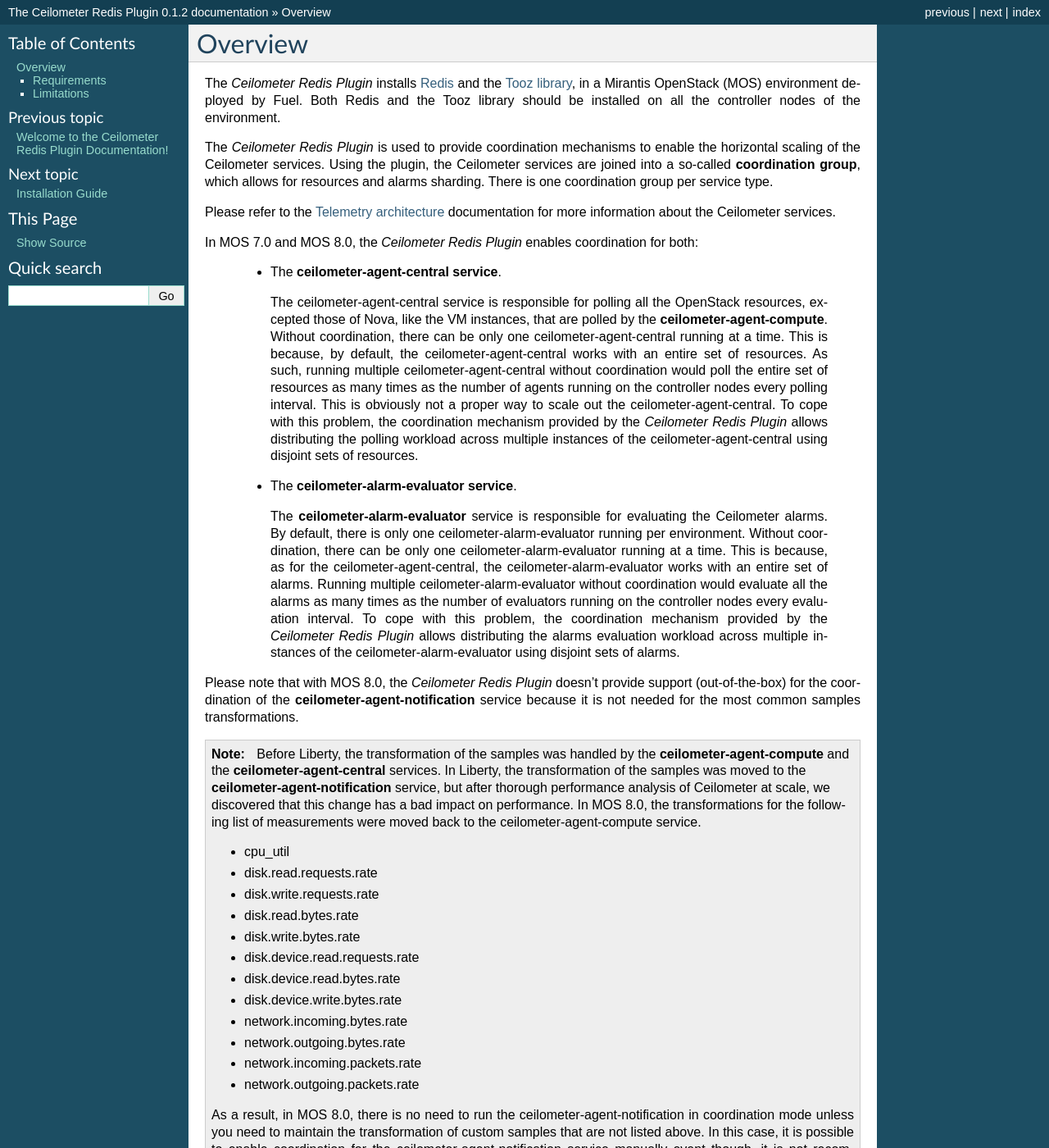
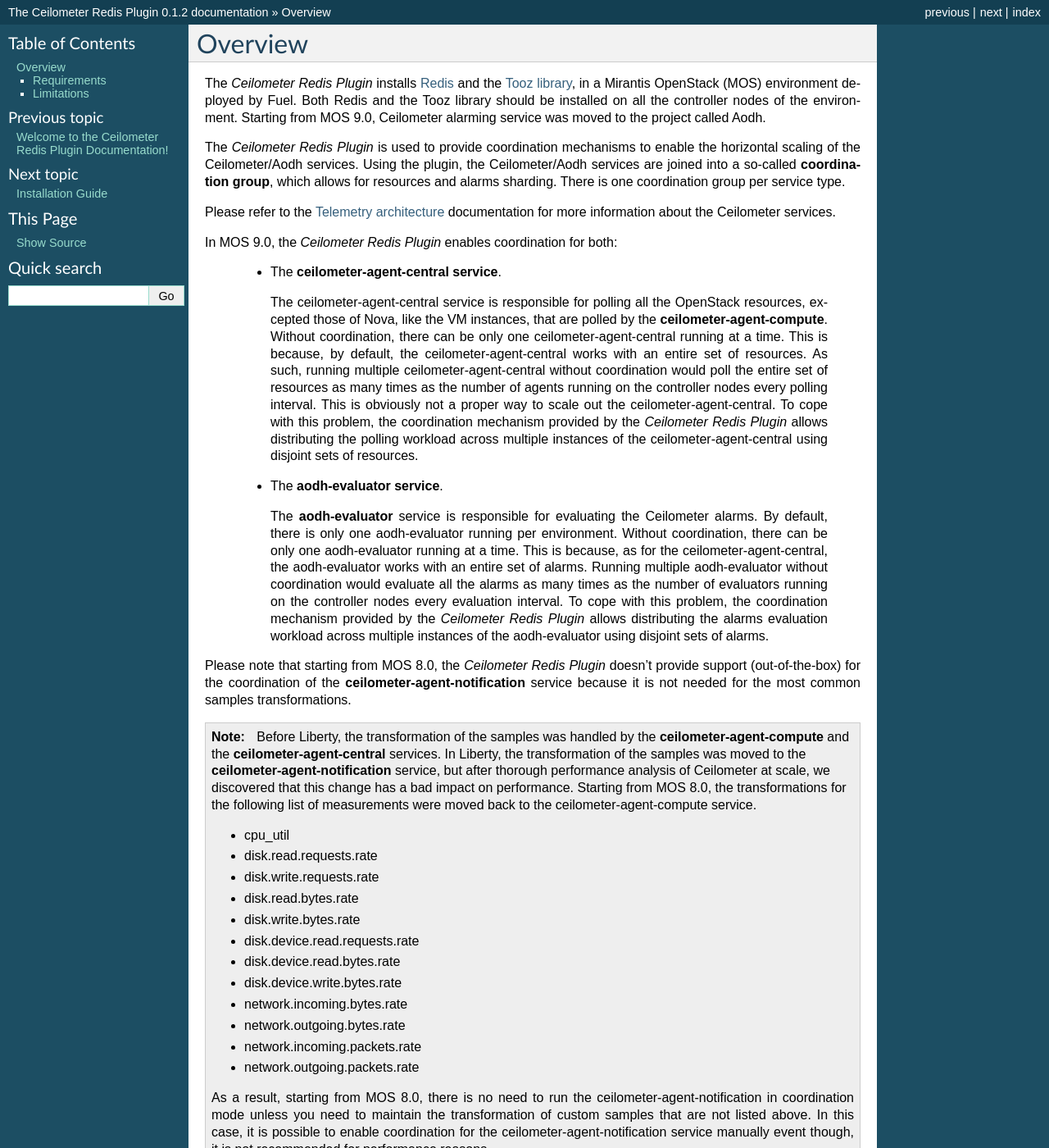
Before and after one commit to openstack-archive/fuel-plugin-ceilometer-redis, a Sphinx documentation site: the page built from doc/source/description.rst, in a window 1280 px wide and 1400 px high. Shown: the whole window at 82% size. Built offline with Sphinx 7.4.7, drawn with Linux system fonts in a browser that asks for light colours; some of the changed text lies outside the part shown.

```diff
--- a/doc/source/description.rst
+++ b/doc/source/description.rst
@@ -5,11 +5,13 @@ The *Ceilometer Redis Plugin* installs `Redis <http://redis.io>`_ and
 the `Tooz library <http://docs.openstack.org/developer/tooz/>`_, in a
 Mirantis OpenStack (MOS) environment deployed by Fuel.
 Both Redis and the Tooz library should be installed on all the controller
-nodes of the environment.
+nodes of the environment. Starting from MOS 9.0, Ceilometer alarming service was
+moved to the project called Aodh.
+
 
 The *Ceilometer Redis Plugin* is used to provide coordination mechanisms to
-enable the horizontal scaling of the Ceilometer services. Using the plugin,
-the Ceilometer services are joined into a so-called **coordination group**,
+enable the horizontal scaling of the Ceilometer/Aodh services. Using the plugin,
+the Ceilometer/Aodh services are joined into a so-called **coordination group**,
 which allows for resources and alarms sharding.
 There is one coordination group per service type.
 
@@ -17,7 +19,7 @@ Please refer to the `Telemetry architecture
 <http://docs.openstack.org/admin-guide/telemetry-system-architecture.html>`_
 documentation for more information about the Ceilometer services.
 
-In MOS 7.0 and MOS 8.0, the *Ceilometer Redis Plugin* enables coordination
+In MOS 9.0, the *Ceilometer Redis Plugin* enables coordination
 for both:
 
   * The **ceilometer-agent-central service**.
@@ -34,20 +36,20 @@ for both:
     across multiple instances of the ceilometer-agent-central using disjoint sets
     of resources.
 
-  * The **ceilometer-alarm-evaluator service**.
+  * The **aodh-evaluator service**.
 
-    The **ceilometer-alarm-evaluator** service is responsible for evaluating the Ceilometer alarms.
-    By default, there is only one ceilometer-alarm-evaluator running per environment.
-    Without coordination, there can be only one ceilometer-alarm-evaluator running at a time.
-    This is because, as for the ceilometer-agent-central, the ceilometer-alarm-evaluator works
-    with an entire set of alarms. Running multiple ceilometer-alarm-evaluator
+    The **aodh-evaluator** service is responsible for evaluating the Ceilometer alarms.
+    By default, there is only one aodh-evaluator running per environment.
+    Without coordination, there can be only one aodh-evaluator running at a time.
+    This is because, as for the ceilometer-agent-central, the aodh-evaluator works
+    with an entire set of alarms. Running multiple aodh-evaluator
     without coordination would evaluate all the alarms as many times as the number of evaluators
     running on the controller nodes every evaluation interval. To cope with this problem,
     the coordination mechanism provided by the *Ceilometer Redis Plugin* allows distributing
-    the alarms evaluation workload across multiple instances of the ceilometer-alarm-evaluator
+    the alarms evaluation workload across multiple instances of the aodh-evaluator
     using disjoint sets of alarms.
 
-Please note that with MOS 8.0, the *Ceilometer Redis Plugin* doesn't provide support
+Please note that starting from MOS 8.0, the *Ceilometer Redis Plugin* doesn't provide support
 (out-of-the-box) for the coordination of the **ceilometer-agent-notification** service because
 it is not needed for the most common samples transformations.
 
@@ -56,7 +58,7 @@ it is not needed for the most common samples transformations.
    In Liberty, the transformation of the samples was moved
    to the **ceilometer-agent-notification** service, but after thorough performance analysis
    of Ceilometer at scale, we discovered that this change has a bad impact on performance.
-   In MOS 8.0, the transformations for the following list of measurements were moved back
+   Starting from MOS 8.0, the transformations for the following list of measurements were moved back
    to the ceilometer-agent-compute service.
 
    * cpu_util
@@ -72,7 +74,7 @@ it is not needed for the most common samples transformations.
    * network.incoming.packets.rate
    * network.outgoing.packets.rate
 
-   As a result, in MOS 8.0, there is no need to run the ceilometer-agent-notification
+   As a result, starting from MOS 8.0, there is no need to run the ceilometer-agent-notification
    in coordination mode unless you need to maintain the transformation of custom samples that
    are not listed above. In this case, it is possible to enable coordination for the
    ceilometer-agent-notification service manually event though, it is not recommended
@@ -93,7 +95,7 @@ Requirements
 ======================= ================
 Requirements            Version/Comment
 ======================= ================
-MOS                     7.0, 8.0
+MOS                     9.0
 Tooz                    <0.14.0,>=0.13.1
 ======================= ================
 
--- a/doc/source/installation.rst
+++ b/doc/source/installation.rst
@@ -18,18 +18,18 @@ To install the *Ceilometer Redis Plugin*, you need to follow these steps.
    <http://docs.openstack.org/developer/fuel-docs/userdocs/fuel-install-guide/intro/intro_fuel_intro.html>`_
    with secure copy (scp)::
 
-     # scp fuel-plugin-ceilometer-redis/ceilometer-redis-1.0-1.0.0-1.noarch.rpm /
+     # scp fuel-plugin-ceilometer-redis/ceilometer-redis-1.0-1.0.3-1.noarch.rpm /
      root@:<the_Fuel_Master_node_IP address>:/tmp
 
 #. Log into the Fuel Master node and install the plugin::
 
     # ssh root@:<the_Fuel_Master_node_IP address>
     [root@fuel-master ~]# cd /tmp
-    [root@fuel-master ~]# fuel plugins --install ceilometer-redis-1.0-1.0.0-1.noarch.rpm
+    [root@fuel-master ~]# fuel plugins --install ceilometer-redis-1.0-1.0.3-1.noarch.rpm
 
 #. Verify that the plugin is installed correctly::
 
     [root@fuel-master ~]# fuel plugins list
     id | name             | version       | package_version
     ---|------------------|---------------|----------------
-    4  | ceilometer-redis | 1.0.2         | 3.0.0
+    4  | ceilometer-redis | 1.0.3         | 3.0.0
--- a/metadata.yaml
+++ b/metadata.yaml
@@ -3,7 +3,7 @@ name: ceilometer-redis
 # Human-readable name for your plugin
 title: Redis plugin for Ceilometer
 # Plugin version
-version: 1.0.2
+version: 1.0.3
 # Description
 description: Ceilometer extension that provides a workload-partitioning and HA for ceilometer services
 # Required fuel version
@@ -11,7 +11,7 @@ fuel_version: ['9.0']
 # Specify license of your plugin
 licenses: ['Apache License Version 2.0']
 # Specify author or company name
-authors: ['Ivan Berezovskiy', 'Ilya Tyaptin']
+authors: ['Ivan Berezovskiy', 'Ilya Tyaptin', 'Nikita Karpin']
 # A link to the plugin's page
 homepage: 'https://github.com/openstack/fuel-plugin-ceilometer-redis'
 # Groups
```
Also changed, not shown: doc/source/guide.rst (+8 -21 lines).
